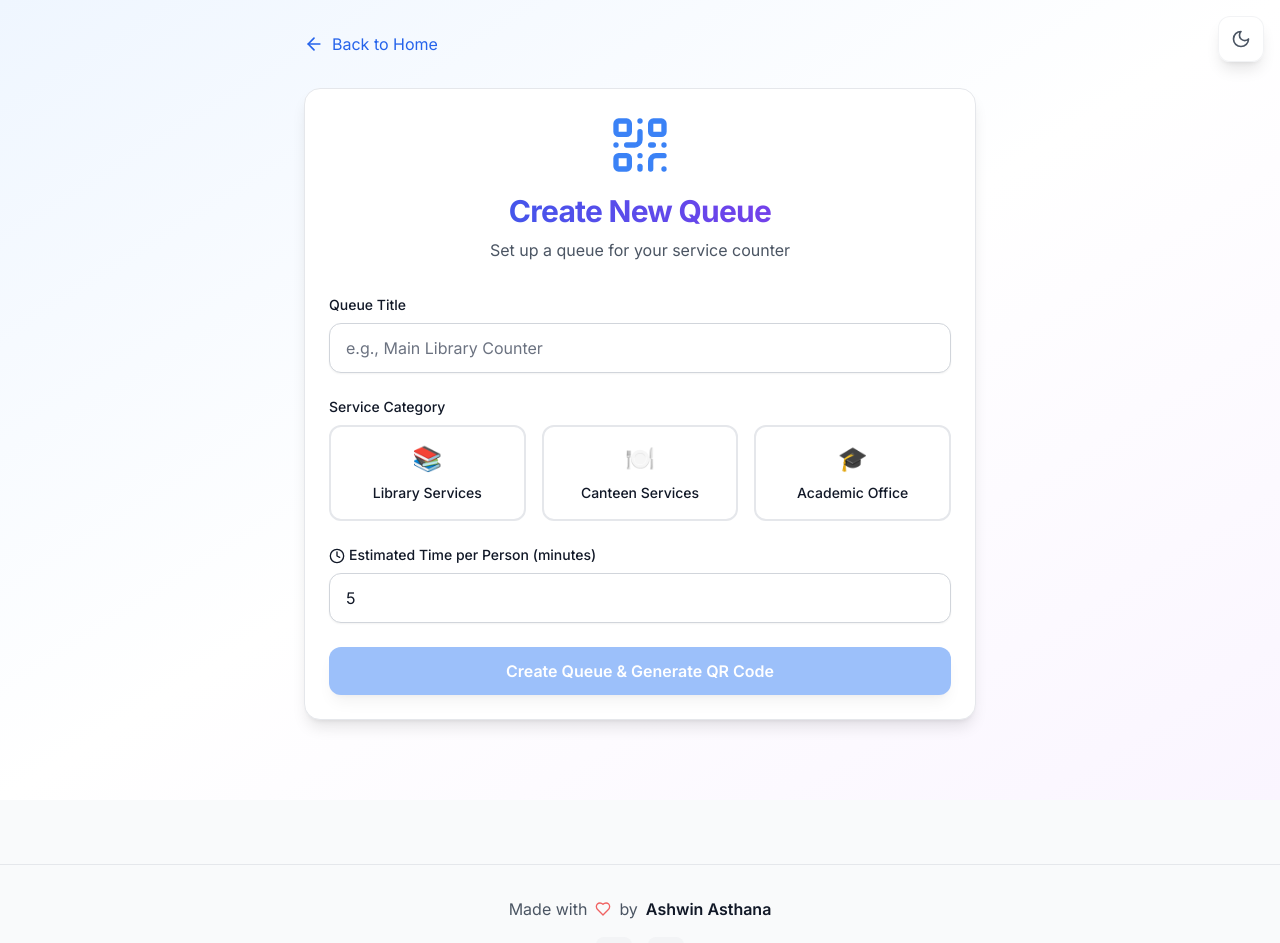
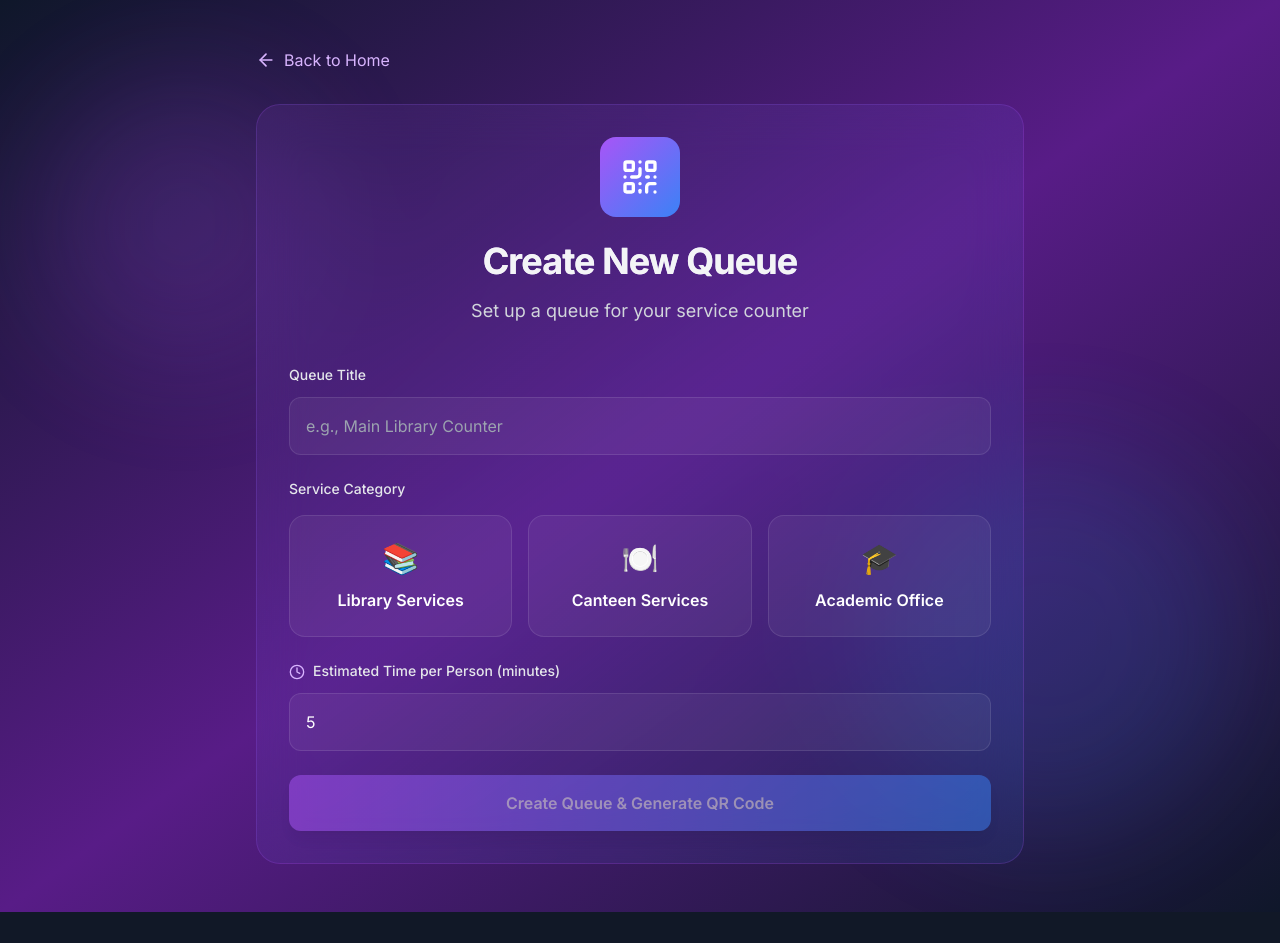
Before and after one commit to lumozion/CampusQ, a Next.js app: page /create in a window 1280 px wide. Shown: the top 943 px of the page. Built offline with nearby package versions, Linux system fonts and the light colour scheme.

Commit message:
Apply modern DeFi design across entire app, remove dark mode toggle

```diff
--- a/app/create/page.tsx
+++ b/app/create/page.tsx
@@ -43,66 +43,77 @@ export default function CreateQueuePage() {
   }
 
   return (
-    <div className="min-h-screen gradient-bg">
-      <div className="container mx-auto px-4 py-8">
+    <div className="min-h-screen bg-gradient-to-br from-slate-900 via-purple-900 to-slate-900 relative overflow-hidden">
+      {/* Animated background elements */}
+      <div className="absolute inset-0">
+        <div className="absolute top-20 left-10 w-72 h-72 bg-purple-500/20 rounded-full blur-3xl animate-pulse"></div>
+        <div className="absolute bottom-20 right-10 w-96 h-96 bg-blue-500/20 rounded-full blur-3xl animate-pulse delay-1000"></div>
+      </div>
+
+      <div className="relative z-10 container mx-auto px-4 py-12">
         <motion.div
-          initial={{ opacity: 0, y: 20 }}
+          initial={{ opacity: 0, y: 30 }}
           animate={{ opacity: 1, y: 0 }}
-          className="max-w-2xl mx-auto"
+          transition={{ duration: 0.8 }}
+          className="max-w-3xl mx-auto"
         >
-          <Link href="/" className="inline-flex items-center text-primary-600 hover:text-primary-700 mb-8">
+          <Link href="/" className="inline-flex items-center text-purple-300 hover:text-purple-200 mb-8 transition-colors">
             <ArrowLeft className="w-5 h-5 mr-2" />
             Back to Home
           </Link>
 
-          <div className="card">
-            <div className="text-center mb-8">
-              <QrCode className="w-16 h-16 text-primary-500 mx-auto mb-4" />
-              <h1 className="text-3xl font-bold mb-2 text-gradient">Create New Queue</h1>
-              <p className="text-gray-600 dark:text-gray-300">
+          <div className="relative p-8 rounded-3xl bg-gradient-to-br from-purple-500/10 to-blue-500/10 backdrop-blur-xl border border-purple-500/20">
+            <div className="text-center mb-10">
+              <div className="w-20 h-20 bg-gradient-to-br from-purple-500 to-blue-500 rounded-2xl flex items-center justify-center mx-auto mb-6">
+                <QrCode className="w-10 h-10 text-white" />
+              </div>
+              <h1 className="text-4xl font-bold mb-4 bg-gradient-to-r from-white via-purple-200 to-blue-200 bg-clip-text text-transparent">
+                Create New Queue
+              </h1>
+              <p className="text-gray-300 text-lg">
                 Set up a queue for your service counter
               </p>
             </div>
 
             <form onSubmit={handleSubmit} className="space-y-6">
               <div>
-                <label className="block text-sm font-medium mb-2">Queue Title</label>
+                <label className="block text-sm font-medium mb-3 text-gray-200">Queue Title</label>
                 <input
                   type="text"
                   value={formData.title}
                   onChange={(e) => setFormData({ ...formData, title: e.target.value })}
                   placeholder="e.g., Main Library Counter"
-                  className="input-field"
+                  className="w-full px-4 py-4 rounded-xl bg-white/5 border border-white/10 text-white placeholder-gray-400 focus:border-purple-400 focus:ring-2 focus:ring-purple-400/20 transition-all"
                   required
                 />
               </div>
 
               <div>
-                <label className="block text-sm font-medium mb-2">Service Category</label>
+                <label className="block text-sm font-medium mb-4 text-gray-200">Service Category</label>
                 <div className="grid grid-cols-1 md:grid-cols-3 gap-4">
                   {Object.entries(SERVICE_CATEGORIES).map(([key, category]) => (
                     <motion.button
                       key={key}
                       type="button"
-                      whileHover={{ scale: 1.02 }}
-                      whileTap={{ scale: 0.98 }}
+                      whileHover={{ scale: 1.05, y: -2 }}
+                      whileTap={{ scale: 0.95 }}
                       onClick={() => setFormData({ ...formData, category: key as keyof typeof SERVICE_CATEGORIES })}
-                      className={`p-4 rounded-xl border-2 transition-all ${
+                      className={`p-6 rounded-2xl border transition-all duration-300 ${
                         formData.category === key
-                          ? 'border-primary-500 bg-primary-50 dark:bg-primary-900/20 shadow-lg'
-                          : 'border-gray-200 dark:border-gray-700 hover:border-gray-300 dark:hover:border-gray-600 bg-white dark:bg-gray-800'
+                          ? 'border-purple-400 bg-purple-500/20 shadow-lg shadow-purple-500/25'
+                          : 'border-white/10 bg-white/5 hover:border-white/20 hover:bg-white/10'
                       }`}
                     >
-                      <div className="text-2xl mb-2">{category.icon}</div>
-                      <div className="font-medium text-sm">{category.name}</div>
+                      <div className="text-3xl mb-3">{category.icon}</div>
+                      <div className="font-semibold text-white">{category.name}</div>
                     </motion.button>
                   ))}
                 </div>
               </div>
 
               <div>
-                <label className="block text-sm font-medium mb-2">
-                  <Clock className="w-4 h-4 inline mr-1" />
+                <label className="block text-sm font-medium mb-3 text-gray-200">
+                  <Clock className="w-4 h-4 inline mr-2 text-purple-300" />
                   Estimated Time per Person (minutes)
                 </label>
                 <input
@@ -111,20 +122,20 @@ export default function CreateQueuePage() {
                   max="60"
                   value={formData.estimatedTimePerPerson}
                   onChange={(e) => setFormData({ ...formData, estimatedTimePerPerson: parseInt(e.target.value) })}
-                  className="input-field"
+                  className="w-full px-4 py-4 rounded-xl bg-white/5 border border-white/10 text-white placeholder-gray-400 focus:border-purple-400 focus:ring-2 focus:ring-purple-400/20 transition-all"
                 />
               </div>
 
               <motion.button
                 type="submit"
                 disabled={isCreating || !formData.title || !formData.category}
-                whileHover={{ scale: 1.02 }}
+                whileHover={{ scale: 1.02, y: -2 }}
                 whileTap={{ scale: 0.98 }}
-                className="w-full btn-primary disabled:opacity-50 disabled:cursor-not-allowed"
+                className="w-full py-4 px-6 bg-gradient-to-r from-purple-500 to-blue-500 text-white font-semibold rounded-xl shadow-lg hover:shadow-xl transition-all duration-300 disabled:opacity-50 disabled:cursor-not-allowed"
               >
                 {isCreating ? (
                   <div className="flex items-center justify-center">
-                    <div className="animate-spin rounded-full h-5 w-5 border-b-2 border-white mr-2"></div>
+                    <div className="animate-spin rounded-full h-5 w-5 border-b-2 border-white mr-3"></div>
                     Creating Queue...
                   </div>
                 ) : (
--- a/app/join/page.tsx
+++ b/app/join/page.tsx
@@ -240,7 +240,7 @@ export default function JoinQueuePage() {
   }
 
   return (
-    <div className="min-h-screen gradient-bg">
+    <div className="min-h-screen bg-gradient-to-br from-slate-900 via-purple-900 to-slate-900 relative overflow-hidden">
       <div className="container mx-auto px-4 py-8">
         <motion.div
           initial={{ opacity: 0, y: 20 }}
--- a/app/layout.tsx
+++ b/app/layout.tsx
@@ -1,6 +1,5 @@
 import './globals.css'
 import { Inter } from 'next/font/google'
-import ThemeToggle from '@/components/ThemeToggle'
 import Footer from '@/components/Footer'
 
 const inter = Inter({ subsets: ['latin'] })
@@ -16,13 +15,12 @@ export default function RootLayout({
   children: React.ReactNode
 }) {
   return (
-    <html lang="en" className="h-full">
-      <body className={`${inter.className} h-full flex flex-col`}>
+    <html lang="en" className="h-full dark">
+      <body className={`${inter.className} h-full flex flex-col bg-slate-900`}>
         <main className="flex-1">
           {children}
         </main>
         <Footer />
-        <ThemeToggle />
       </body>
     </html>
   )
--- a/app/queue/[id]/page.tsx
+++ b/app/queue/[id]/page.tsx
@@ -166,7 +166,7 @@ export default function QueueManagementPage() {
   }
 
   return (
-    <div className="min-h-screen gradient-bg">
+    <div className="min-h-screen bg-gradient-to-br from-slate-900 via-purple-900 to-slate-900 relative overflow-hidden">
       <div className="container mx-auto px-4 py-8">
         <Link href="/" className="inline-flex items-center text-primary-600 hover:text-primary-700 mb-8">
           <ArrowLeft className="w-5 h-5 mr-2" />
--- a/components/Footer.tsx
+++ b/components/Footer.tsx
@@ -8,15 +8,15 @@ export default function Footer() {
     <motion.footer
       initial={{ opacity: 0, y: 20 }}
       animate={{ opacity: 1, y: 0 }}
-      className="mt-16 py-8 border-t border-gray-200 dark:border-gray-700"
+      className="mt-16 py-8 border-t border-white/10"
     >
       <div className="container mx-auto px-4">
         <div className="flex flex-col items-center space-y-4">
-          <div className="flex items-center space-x-2 text-gray-600 dark:text-gray-400">
+          <div className="flex items-center space-x-2 text-gray-300">
             <span>Made with</span>
-            <Heart className="w-4 h-4 text-red-500 animate-pulse" />
+            <Heart className="w-4 h-4 text-red-400 animate-pulse" />
             <span>by</span>
-            <span className="font-semibold text-gray-900 dark:text-gray-100">Ashwin Asthana</span>
+            <span className="font-semibold text-white">Ashwin Asthana</span>
           </div>
 
           <div className="flex items-center space-x-4">
@@ -26,10 +26,10 @@ export default function Footer() {
               rel="noopener noreferrer"
               whileHover={{ scale: 1.1 }}
               whileTap={{ scale: 0.95 }}
-              className="p-2 rounded-lg bg-gray-100 dark:bg-gray-800 hover:bg-gray-200 dark:hover:bg-gray-700 transition-colors"
+              className="p-2 rounded-lg bg-white/10 hover:bg-white/20 transition-colors backdrop-blur-sm"
               aria-label="GitHub Profile"
             >
-              <Github className="w-5 h-5 text-gray-700 dark:text-gray-300" />
+              <Github className="w-5 h-5 text-gray-300" />
             </motion.a>
 
             <motion.a
@@ -38,14 +38,14 @@ export default function Footer() {
               rel="noopener noreferrer"
               whileHover={{ scale: 1.1 }}
               whileTap={{ scale: 0.95 }}
-              className="p-2 rounded-lg bg-gray-100 dark:bg-gray-800 hover:bg-gray-200 dark:hover:bg-gray-700 transition-colors"
+              className="p-2 rounded-lg bg-white/10 hover:bg-white/20 transition-colors backdrop-blur-sm"
               aria-label="LinkedIn Profile"
             >
-              <Linkedin className="w-5 h-5 text-blue-600 dark:text-blue-400" />
+              <Linkedin className="w-5 h-5 text-blue-400" />
             </motion.a>
           </div>
 
-          <p className="text-xs text-gray-500 dark:text-gray-500 text-center">
+          <p className="text-xs text-gray-400 text-center">
             © 2024 CampusQ. Built for efficient campus queue management.
           </p>
         </div>
--- a/components/ThemeToggle.tsx
+++ /dev/null
@@ -1,55 +0,0 @@
-'use client'
-
-import { useState, useEffect } from 'react'
-import { motion } from 'framer-motion'
-import { Sun, Moon } from 'lucide-react'
-
-export default function ThemeToggle() {
-  const [isDark, setIsDark] = useState(false)
-
-  useEffect(() => {
-    // Check for saved theme or system preference
-    const savedTheme = localStorage.getItem('theme')
-    const systemDark = window.matchMedia('(prefers-color-scheme: dark)').matches
-
-    if (savedTheme === 'dark' || (!savedTheme && systemDark)) {
-      setIsDark(true)
-      document.documentElement.classList.add('dark')
-    }
-  }, [])
-
-  const toggleTheme = () => {
-    const newTheme = !isDark
-    setIsDark(newTheme)
-
-    if (newTheme) {
-      document.documentElement.classList.add('dark')
-      localStorage.setItem('theme', 'dark')
-    } else {
-      document.documentElement.classList.remove('dark')
-      localStorage.setItem('theme', 'light')
-    }
-  }
-
-  return (
-    <motion.button
-      whileHover={{ scale: 1.05 }}
-      whileTap={{ scale: 0.95 }}
-      onClick={toggleTheme}
-      className="fixed top-4 right-4 z-50 p-3 glass-effect rounded-xl shadow-lg hover:shadow-xl transition-all duration-200"
-      aria-label="Toggle theme"
-    >
-      <motion.div
-        initial={false}
-        animate={{ rotate: isDark ? 180 : 0 }}
-        transition={{ duration: 0.3 }}
-      >
-        {isDark ? (
-          <Sun className="w-5 h-5 text-yellow-500" />
-        ) : (
-          <Moon className="w-5 h-5 text-gray-600" />
-        )}
-      </motion.div>
-    </motion.button>
-  )
-}
```
